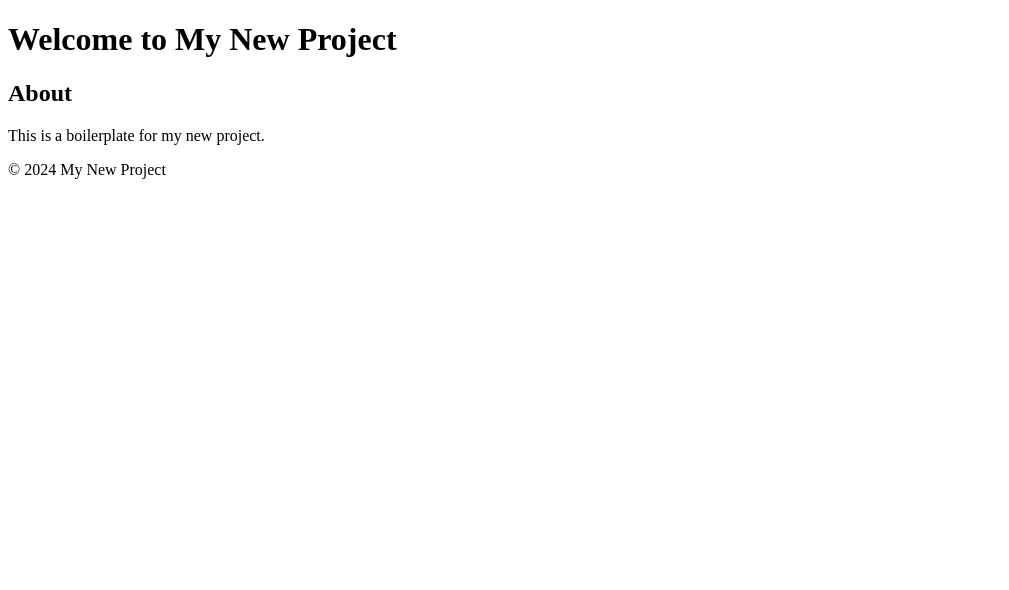
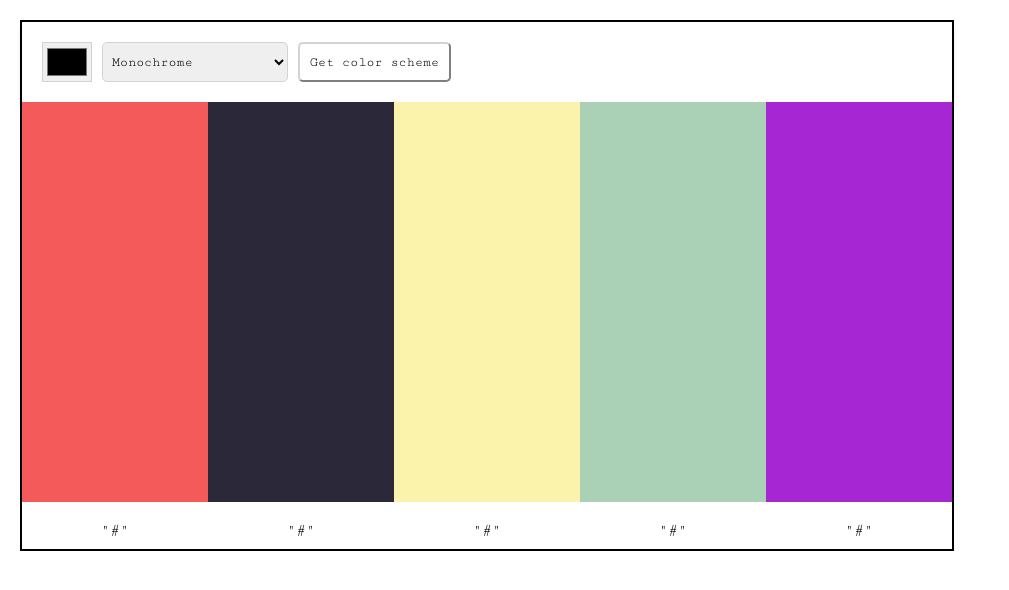
Before and after one commit to matthewbusel/color_scheme_generator, a plain HTML site: page index.html in a window 1280 px wide. Shown: the whole page, without its empty margins (0-1009 px from the left). Drawn offline with Linux system fonts and the light colour scheme.

Commit message:
add color logic

```diff
--- a/app.js
+++ b/app.js
@@ -1 +1,51 @@
-console.log('my fair lady')
+
+const submitBtn = document.getElementById("submit");
+
+submitBtn.addEventListener("click", function(e) {
+    e.preventDefault();
+
+    const colorValue = document.getElementById("color-selector").value.substring(1);
+    const schemeValue = document.getElementById("scheme").value;
+
+    const baseUrl = 'https://www.thecolorapi.com/scheme';
+
+    const url = `${baseUrl}?hex=${colorValue}&format=json&mode=${schemeValue}&count=4`;
+
+    fetch(url)
+    .then(res => res.json())
+    .then(data => {
+        const text1 = document.getElementById("text-1");
+        const text2 = document.getElementById("text-2");
+        const text3 = document.getElementById("text-3");
+        const text4 = document.getElementById("text-4");
+        const text5 = document.getElementById("text-5");
+
+        const block1 = document.getElementById("block-1");
+        const block2 = document.getElementById("block-2");
+        const block3 = document.getElementById("block-3");
+        const block4 = document.getElementById("block-4");
+        const block5 = document.getElementById("block-5");
+
+
+        let colors = data.colors;
+        let hexArr = [`#${colorValue}`];
+        for (color of colors) {
+            hexArr.push(color.hex.value)
+        };
+
+        document.getElementById("main").style.borderColor = `${hexArr[0]}`;
+
+        text1.textContent = hexArr[0];
+        text2.textContent = hexArr[1];
+        text3.textContent = hexArr[2];
+        text4.textContent = hexArr[3];
+        text5.textContent = hexArr[4];
+
+        block1.style.backgroundColor = hexArr[0];
+        block2.style.backgroundColor = hexArr[1];
+        block3.style.backgroundColor = hexArr[2];
+        block4.style.backgroundColor = hexArr[3];
+        block5.style.backgroundColor = hexArr[4];
+    })
+    .catch(error => console.error('Error:', error));
+})
--- a/index.html
+++ b/index.html
@@ -5,20 +5,52 @@
     <meta name="viewport" content="width=device-width, initial-scale=1.0">
     <title>My New Project</title>
     <link rel="stylesheet" href="style.css">
+    <link rel="preconnect" href="https://fonts.googleapis.com">
+    <link rel="preconnect" href="https://fonts.gstatic.com" crossorigin>
+    <link href="https://fonts.googleapis.com/css2?family=Abril+Fatface&family=Cutive+Mono&family=Merriweather:ital,wght@0,300;0,400;0,700;0,900;1,300;1,400;1,700;1,900&family=Work+Sans:ital,wght@0,100..900;1,100..900&display=swap" rel="stylesheet">
+
 </head>
 <body>
-    <header>
-        <h1>Welcome to My New Project</h1>
-    </header>
-    <main>
-        <section>
-            <h2>About</h2>
-            <p>This is a boilerplate for my new project.</p>
-        </section>
-    </main>
-    <footer>
-        <p>&copy; 2024 My New Project</p>
-    </footer>
+<div id="main">
+    <section id="selection">
+        <form action="">
+            <input type="color" id="color-selector"/>
+            <select id="scheme" name="scheme">
+                <option value="monochrome">Monochrome</option>
+                <option value="monochrome-dark">Monochrome Dark</option>
+                <option value="monochrome-light">Monochrome Light</option>
+                <option value="analogic">Analogic</option>
+                <option value="complement">Complement</option>
+                <option value="analogic-complement">Analogic Complement</option>
+                <option value="triad">Triad</option>
+                <option value="quad">Quad</option>
+            </select>
+            <input type="submit" value="Get color scheme" id="submit">
+        </form>
+    </section>
+    <section id="colors">
+        <div class="color-col" id="color-1">
+            <div class="color-block" id="block-1"></div>
+            <div class="color-text" id="text-1">"#"</div>
+        </div>
+        <div class="color-col" id="color-2">
+            <div class="color-block" id="block-2"></div>
+            <div class="color-text" id="text-2">"#"</div>
+        </div>
+        <div class="color-col" id="color-3">
+            <div class="color-block" id="block-3"></div>
+            <div class="color-text" id="text-3">"#"</div>
+        </div>
+        <div class="color-col" id="color-4">
+            <div class="color-block" id="block-4"></div>
+            <div class="color-text" id="text-4">"#"</div>
+        </div>
+        <div class="color-col" id="color-5">
+            <div class="color-block" id="block-5"></div>
+            <div class="color-text" id="text-5">"#"</div>
+        </div>
+    </section>
+</div>
     <script src="app.js"></script>
 </body>
 </html>
--- a/style.css
+++ b/style.css
@@ -0,0 +1,88 @@
+body {
+    margin: 0;
+    font-family: "Cutive Mono";
+    padding: 20px;
+}
+
+#main {
+    width: 75%;
+    border-width: 2px;
+    border-style: solid;
+    border-color: black;
+}
+
+#selection, #colors {
+    display: flex;
+    justify-content: space-between;
+    width: 100%;
+    box-sizing: border-box;
+}
+
+#selection {
+    padding: 20px;
+    height: 80px;
+    box-shadow: 0 5px 5px rgba(0, 0, 0, 0.2);
+}
+
+#selection form {
+    display: flex;
+    justify-content: space-between;
+    gap: 10px;
+}
+
+#selection form input, #selection form select {
+    border-color: lightgray;
+    height: 40px;
+    cursor: pointer;
+    font-family: inherit;
+}
+
+#scheme {
+    padding: 5px;
+}
+
+#selection form select {
+    border-radius: 5px;
+}
+
+#submit {
+    padding: 10px;
+    border-radius: 5px;
+    background-color: white;
+    box-shadow: none;
+}
+
+.color-text {
+    padding: 10px;
+}
+
+.color-col {
+    min-height: 100px;
+    flex: 1;
+    text-align: center;
+}
+
+.color-block {
+    height: 400px;
+    margin-bottom: 10px;
+}
+
+#block-1 {
+    background-color: #F55A5A;
+}
+
+#block-2 {
+    background-color: #2B283A;
+}
+
+#block-3 {
+    background-color: #FBF3AB;
+}
+
+#block-4 {
+    background-color: #AAD1B6;
+}
+
+#block-5 {
+    background-color: #A626D3;
+}
```
